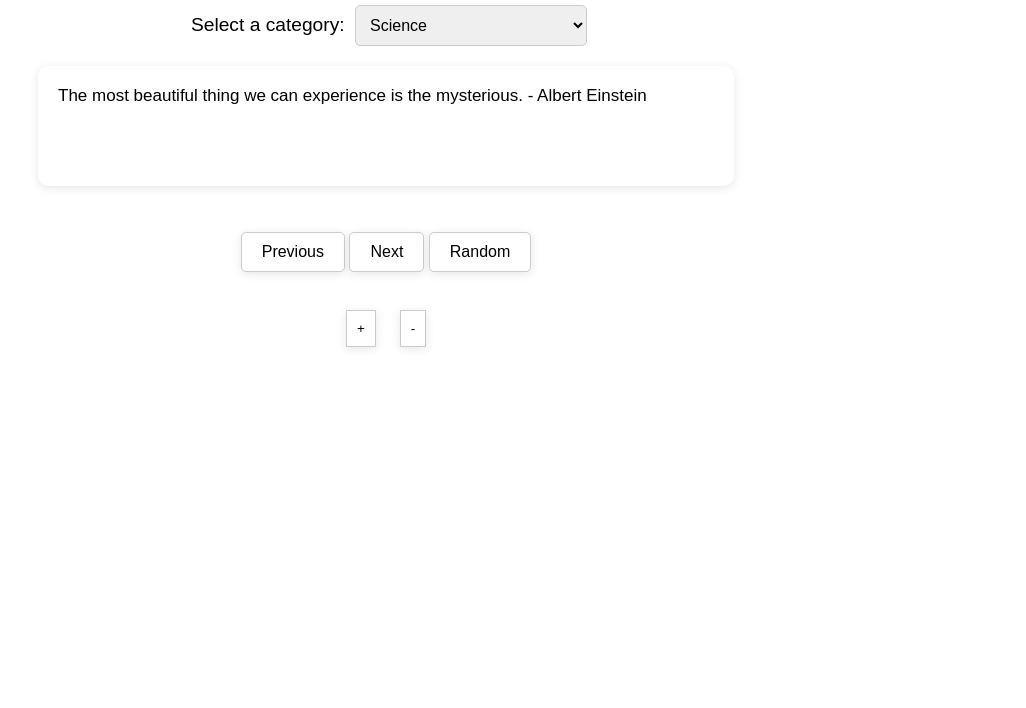
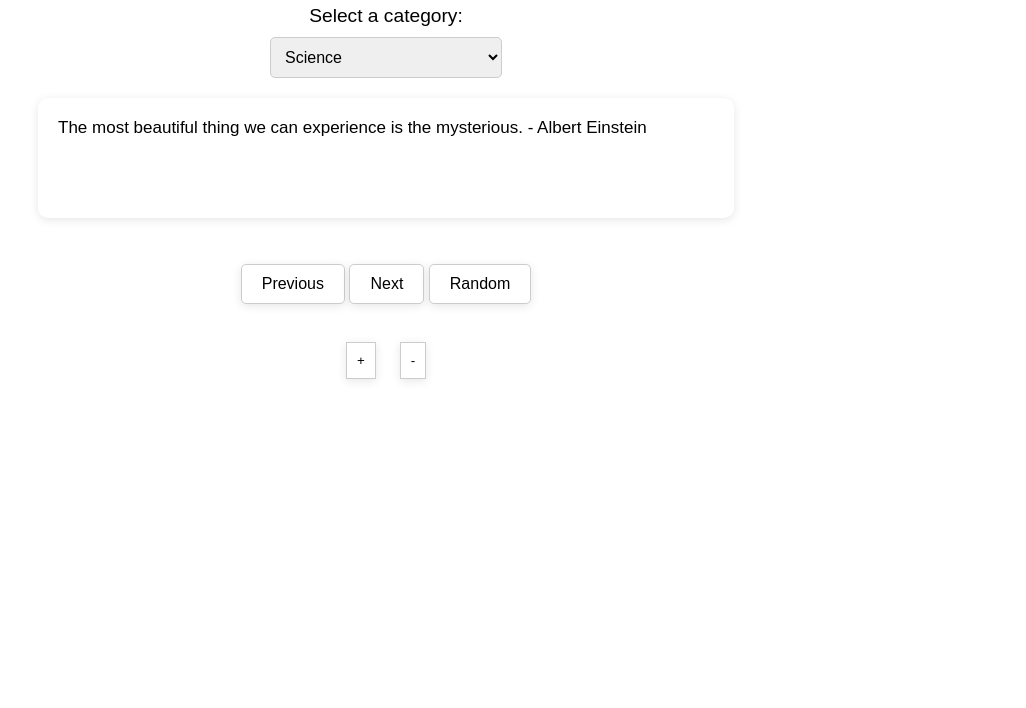
Before and after one commit to binayak-dangi/quotes-generator, a plain HTML site: page index.html in a window 1280 px wide. Shown: the part 92-800 px from the top of the page, without its empty margins (254-1280 px from the left). Drawn offline with Linux system fonts and the light colour scheme.

Commit message:
implement category label text  visible for dark mode

```diff
--- a/style.css
+++ b/style.css
@@ -32,9 +32,10 @@ img {
    margin: 20px 0;
 }
 .container .category label{
-    margin: 6px;
+    display: block;
+    margin: 10px;
     font-size: 1.2rem;
-    color: black;
+
 }
 .container .category select{
     width: 20%;
```
